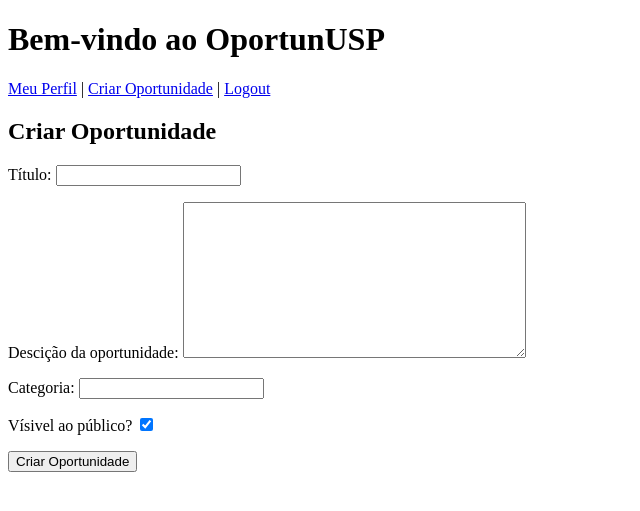
After one commit to FlaFerro/oportunusp, a Django app: page /oportunidades/criar/ in a window 1280 px wide. The commit adds this page. Shown: the top 511 px of the page, without its empty margins (0-640 px from the left). Run offline with Django 5.2, Linux system fonts and the light colour scheme; a user stored in the database is signed in.

Commit message:
criação de oportunidades

```diff
--- a/oportunidades/forms.py
+++ b/oportunidades/forms.py
@@ -27,6 +27,7 @@ class CommentForm(forms.ModelForm):
     class Meta:
         model = Comment
         fields = ['content']
+
 class PostForm(ModelForm):
     class Meta:
         model = Opportunity
--- a/oportunidades/templates/base_generic.html
+++ b/oportunidades/templates/base_generic.html
@@ -12,6 +12,7 @@
             <!-- Outros links -->
             {% if user.is_authenticated %}
                 <a href="{% url 'user_profile' %}">Meu Perfil</a> |
+                <a href="{% url 'create_opportunity' %}">Criar Oportunidade</a> |  <!-- Link para criar oportunidade -->
                 <a href="{% url 'logout' %}">Logout</a>
             {% else %}
                 <a href="{% url 'login' %}">Login</a>
--- /dev/null
+++ b/oportunidades/templates/oportunidades/create_opportunity.html
@@ -0,0 +1,13 @@
+{% extends 'base_generic.html' %}
+
+{% block title %}Criar Oportunidade{% endblock %}
+
+{% block content %}
+    <h2>Criar Oportunidade</h2>
+
+    <form method="post">
+        {% csrf_token %}
+        {{ form.as_p }}
+        <button type="submit">Criar Oportunidade</button>
+    </form>
+{% endblock %}
--- a/oportunidades/urls.py
+++ b/oportunidades/urls.py
@@ -12,5 +12,6 @@ urlpatterns = [
     path('register/', register, name='register'),
     path('opportunity/', views.opportunity_list, name='opportunity_list'),
     path('meu-perfil/', user_profile, name='user_profile'),
-    path('opportunity_edit/<int:pk>/', views.opportunity_edit_updateView.as_view(), name='opportunity_edit')
+    path('opportunity_edit/<int:pk>/', views.opportunity_edit_updateView.as_view(), name='opportunity_edit'),
+    path('criar/', views.create_opportunity, name='create_opportunity'),
 ]
--- a/oportunidades/views.py
+++ b/oportunidades/views.py
@@ -105,3 +105,18 @@ class opportunity_edit_updateView(View):
             opportunity.is_active = form.cleaned_data['is_active']
             opportunity.save()
             return HttpResponseRedirect(reverse('opportunity_detail', args = (pk, )))
+
+
+@login_required
+def create_opportunity(request):
+    if request.method == 'POST':
+        form = PostForm(request.POST)
+        if form.is_valid():
+            opportunity = form.save(commit=False)
+            opportunity.posted_by = request.user  # Atribui o usuário logado como criador
+            opportunity.save()
+            return redirect('opportunity_list')  # Redireciona para a lista de oportunidades
+    else:
+        form = PostForm()
+
+    return render(request, 'oportunidades/create_opportunity.html', {'form': form})
```
Also changed, not shown: db.sqlite3.
